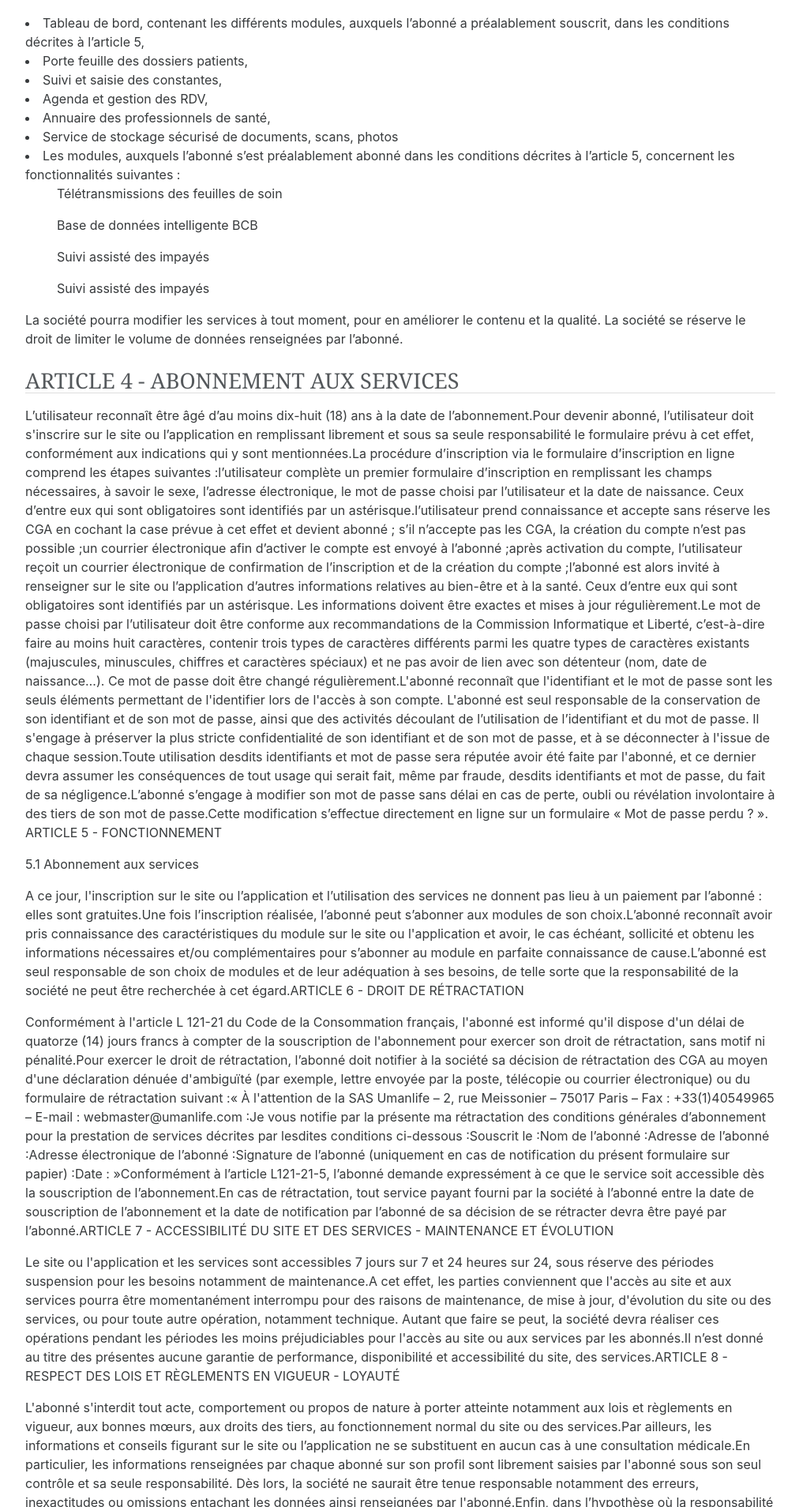
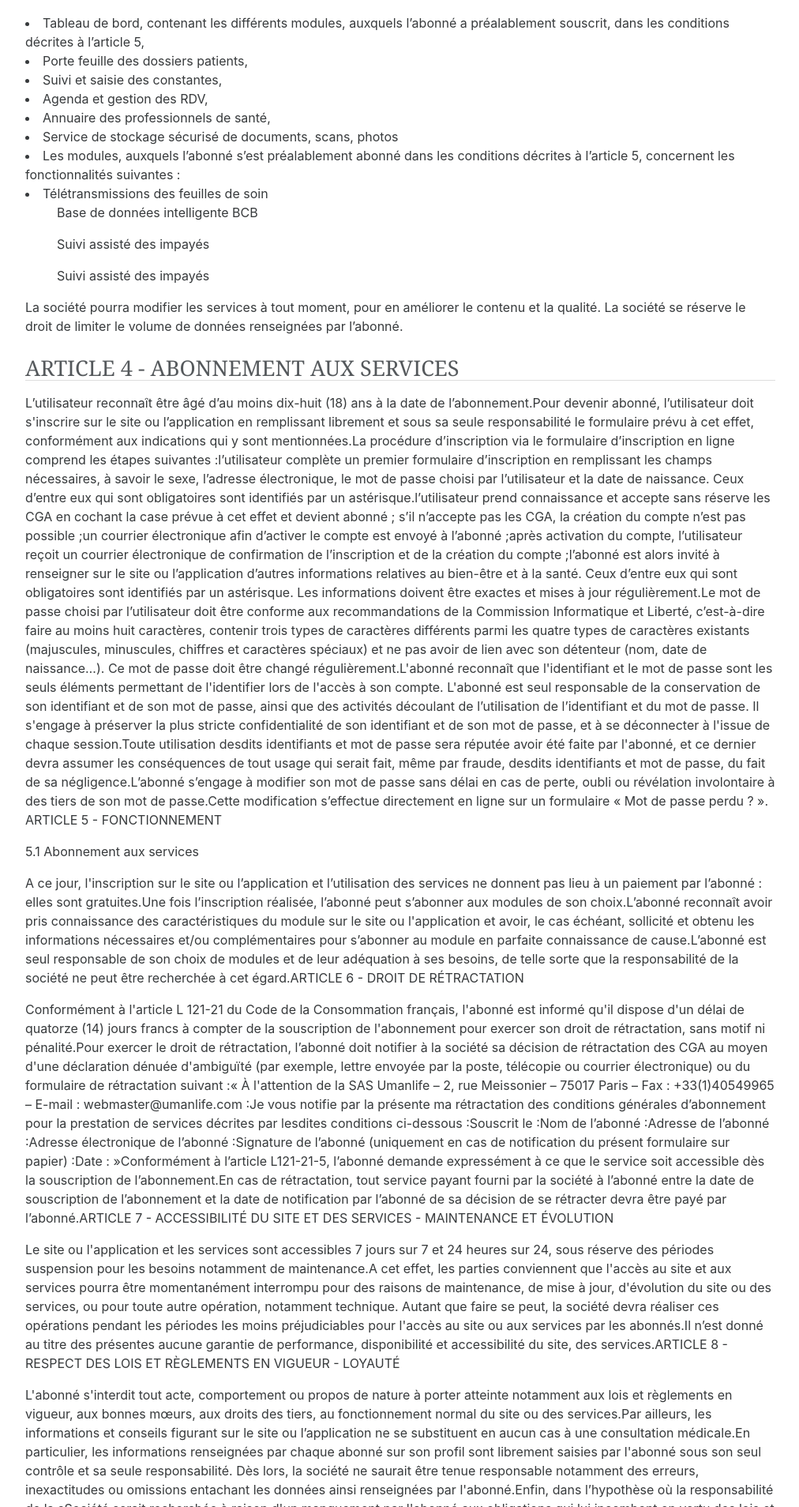
Before and after one commit to medusal/medusal.github.io, a Jekyll site: the page built from _pages/cgu.html, in a window 1280 px wide. Shown: the part 3281-5189 px from the top of the page at 79% size, without its empty margins (133-1145 px from the left). Built offline with Jekyll 4.4.1, drawn with Linux system fonts in a browser that asks for light colours.

```diff
--- a/_pages/cgu.html
+++ b/_pages/cgu.html
@@ -91,7 +91,7 @@ color: "#3D9970"
     <li>Annuaire des professionnels de santé,</li>
     <li>Service de stockage sécurisé de documents, scans, photos</li>
     <li>Les modules, auxquels l’abonné s’est préalablement abonné dans les conditions décrites à l’article 5, concernent les fonctionnalités suivantes :
-    <ul>Télétransmissions des feuilles de soin</ul>
+    <li>Télétransmissions des feuilles de soin</li>
     <ul>Base de données intelligente BCB</ul>
     <ul>Suivi assisté des impayés</ul>
     <ul>Suivi assisté des impayés</ul>
```
